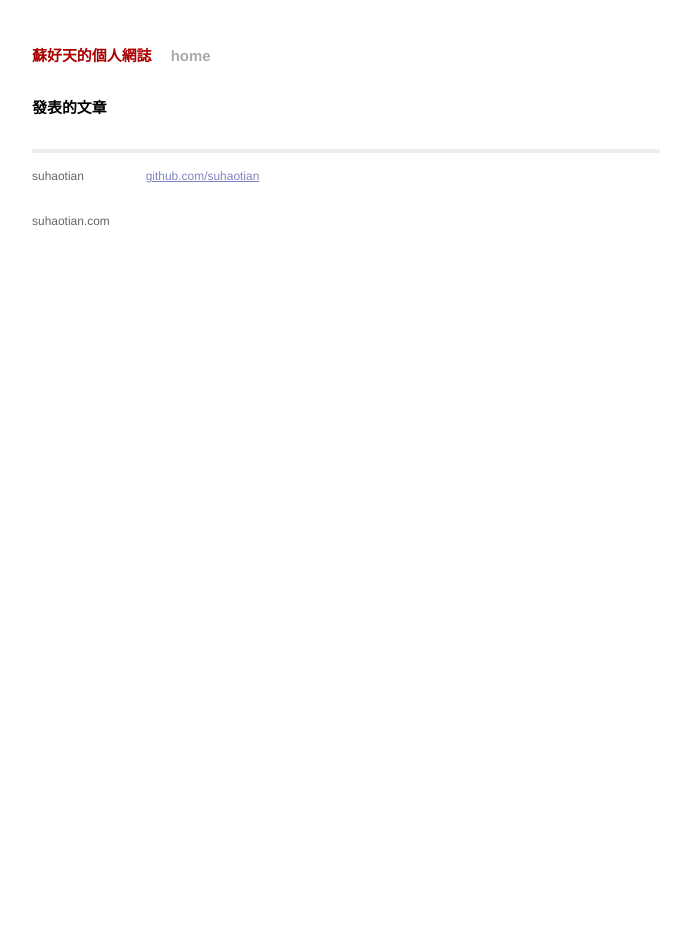
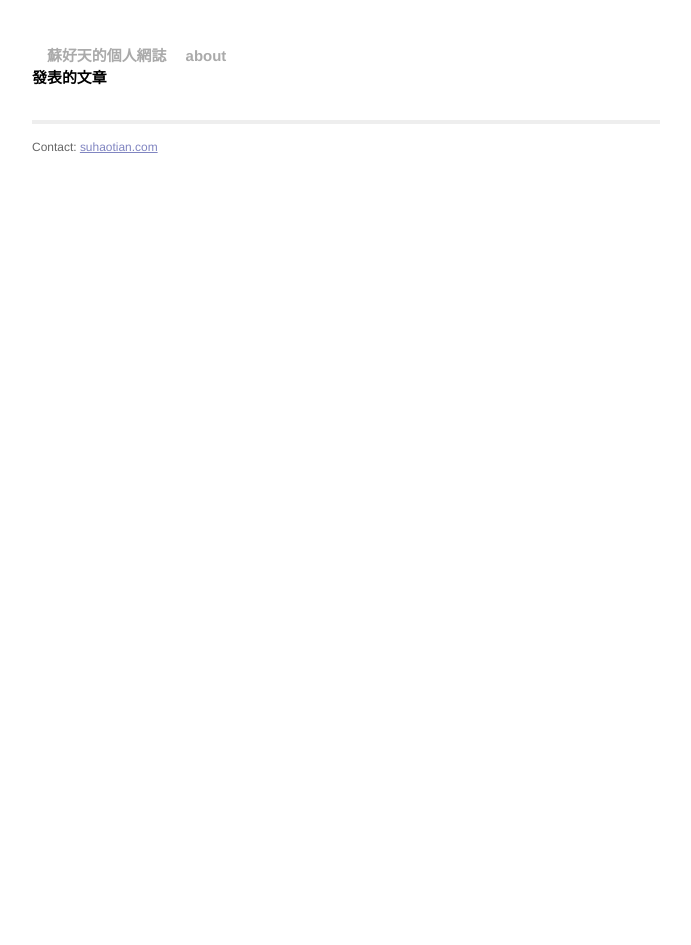
Before and after one commit to suhaotian/suhaotian.github.io, a Jekyll site: the page built from index.html, in a window 1280 px wide. Shown: the whole page, without its empty margins (294-985 px from the left). Built offline with Jekyll 4.4.1, drawn with Linux system fonts in a browser that asks for light colours; Markdown is read by kramdown in place of the engine named in the settings.

Commit message:
Update default.html

```diff
--- a/_layouts/default.html
+++ b/_layouts/default.html
@@ -17,24 +17,19 @@
 
         <div class="site">
           <div class="header">
-            <h1 class="title"><a href="/">{{ site.name }}</a></h1>
-            <a class="extra" href="/">home</a>
+
+            <a class="extra" href="/">{{ site.name }}</a>
+            <a class="extra" href="/about.html">about</a>
           </div>
 
           {{ content }}
 
           <div class="footer">
-            <div class="contact">
-              <p>
-              suhaotian<br />
-                <br />
-               suhaotian.com
-              </p>
+            <div class="contact"><p>Contact:
+<a href="/">suhaotian.com</a></a></p>
             </div>
             <div class="contact">
-              <p>
-                <a href="https://github.com/suhaotian">github.com/suhaotian</a><br />
-              </p>
+
             </div>
           </div>
         </div>
```
